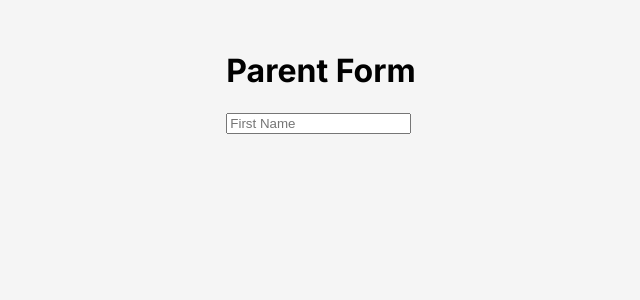
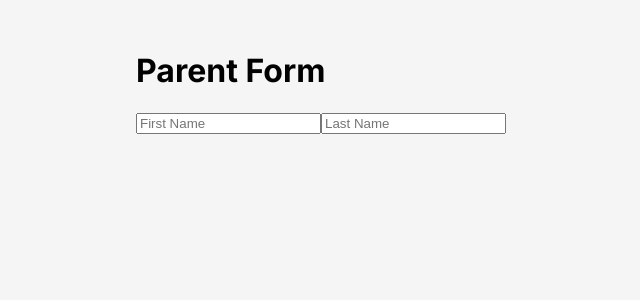
Before and after one commit to Arafat-alim/react-from-scratch, a React (Create React App) app in the folder react-official-fundamentals/: page / in a window 1280 px wide. Shown: the top 300 px of the page, without its empty margins (319-959 px from the left). Built offline with nearby package versions, Linux system fonts and the light colour scheme.

Commit message:
Lengthy process to update the form fields. not recommedation.

```diff
--- a/react-official-fundamentals/src/components/Forms/Forms.jsx
+++ b/react-official-fundamentals/src/components/Forms/Forms.jsx
@@ -2,17 +2,24 @@ import React, { useState } from "react";
 
 export default function Forms() {
   //! creatin state
-  const [firstName, setFirstName] = React.useState("");
+  const [firstName, setFirstName] = useState("");
+  const [lastName, setLastName] = useState("");
 
   console.log(firstName);
+  console.log(lastName);
 
   function handleChange(event) {
     setFirstName(event.target.value);
+  }
+  //! handling latt name
+  function handleLast(event) {
+    setLastName(event.target.value);
   }
 
   return (
     <form>
       <input type="text" placeholder="First Name" onChange={handleChange} />
+      <input type="text" placeholder="Last Name" onChange={handleLast} />
     </form>
   );
 }
```
